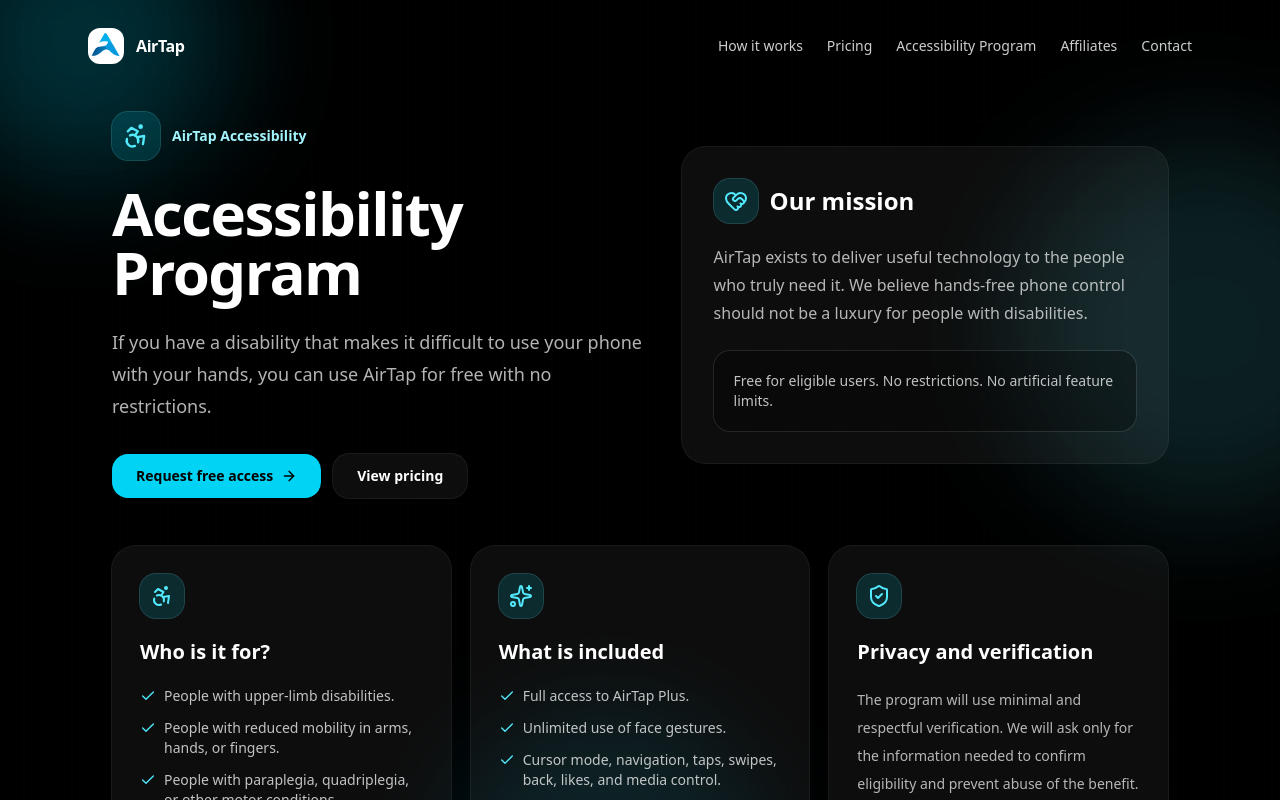
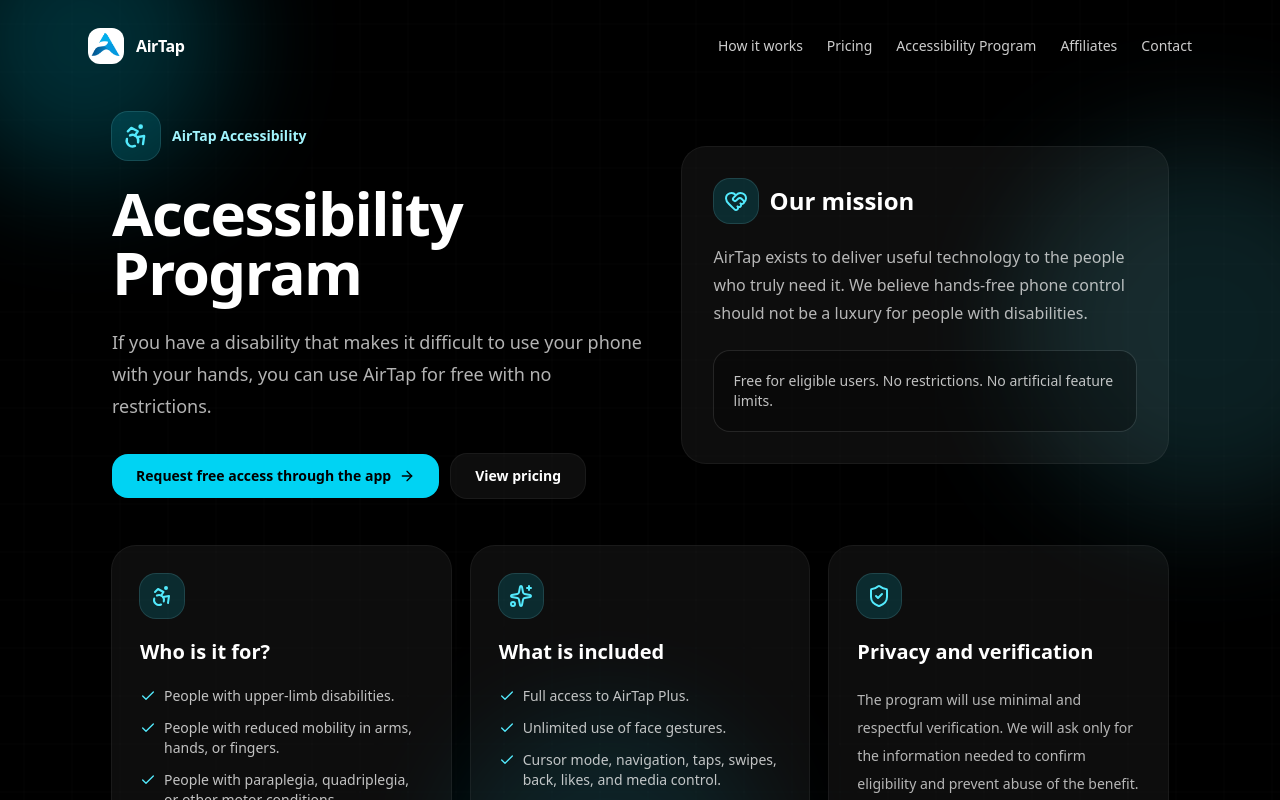
Before and after one commit to bastiancampusanodev-oss/airtap-landing, a Next.js app: page /en/accessibility-program in a window 1280 px wide. Shown: the top 800 px of the page. Built offline with nearby package versions, Linux system fonts and the light colour scheme.

Commit message:
Update accessibility program app CTA

```diff
--- a/src/app/[locale]/accessibility-program/page.tsx
+++ b/src/app/[locale]/accessibility-program/page.tsx
@@ -22,8 +22,10 @@
 
 export default function AccessibilityProgramPage() {
   const locale = useLocale();
+  const isEs = locale === "es";
 
-  const isEs = locale === "es";
+  const playStoreUrl =
+    "https://play.google.com/store/apps/details?id=com.airtap.app";
 
   const copy = {
     title: isEs ? "Accessibility Program" : "Accessibility Program",
@@ -66,7 +68,9 @@
     privacyText: isEs
       ? "El programa usará una validación mínima y respetuosa. Pediremos solo la información necesaria para confirmar elegibilidad y evitar abuso del beneficio."
       : "The program will use minimal and respectful verification. We will ask only for the information needed to confirm eligibility and prevent abuse of the benefit.",
-    cta: isEs ? "Solicitar acceso gratuito" : "Request free access",
+    cta: isEs
+      ? "Solicitar acceso gratuito desde la app"
+      : "Request free access through the app",
     contact: isEs ? "Contactar a AirTap" : "Contact AirTap",
   };
 
@@ -92,12 +96,14 @@
           </p>
 
           <div className="mt-8 flex flex-col sm:flex-row gap-3">
-            <Link
-              href={`/${locale}/contact`}
+            <a
+              href={playStoreUrl}
+              target="_blank"
+              rel="noreferrer"
               className="inline-flex items-center justify-center gap-2 rounded-2xl bg-cyan-400 px-6 py-3 text-sm font-semibold text-black hover:brightness-110"
             >
               {copy.cta} <ArrowRight className="h-4 w-4" />
-            </Link>
+            </a>
 
             <Link
               href={`/${locale}/pricing`}
@@ -133,7 +139,9 @@
           <div className="h-11 w-11 rounded-2xl bg-cyan-400/15 ring-1 ring-cyan-300/25 flex items-center justify-center">
             <Accessibility className="h-6 w-6 text-cyan-300" />
           </div>
+
           <h2 className="mt-5 text-xl font-semibold">{copy.whoTitle}</h2>
+
           <ul className="mt-5 space-y-3">
             {copy.whoBullets.map((b) => (
               <Bullet key={b}>{b}</Bullet>
@@ -145,7 +153,9 @@
           <div className="h-11 w-11 rounded-2xl bg-cyan-400/15 ring-1 ring-cyan-300/25 flex items-center justify-center">
             <Sparkles className="h-6 w-6 text-cyan-300" />
           </div>
+
           <h2 className="mt-5 text-xl font-semibold">{copy.includedTitle}</h2>
+
           <ul className="mt-5 space-y-3">
             {copy.includedBullets.map((b) => (
               <Bullet key={b}>{b}</Bullet>
@@ -157,7 +167,9 @@
           <div className="h-11 w-11 rounded-2xl bg-cyan-400/15 ring-1 ring-cyan-300/25 flex items-center justify-center">
             <ShieldCheck className="h-6 w-6 text-cyan-300" />
           </div>
+
           <h2 className="mt-5 text-xl font-semibold">{copy.privacyTitle}</h2>
+
           <p className="mt-5 text-sm text-white/70 leading-7">
             {copy.privacyText}
           </p>
```
